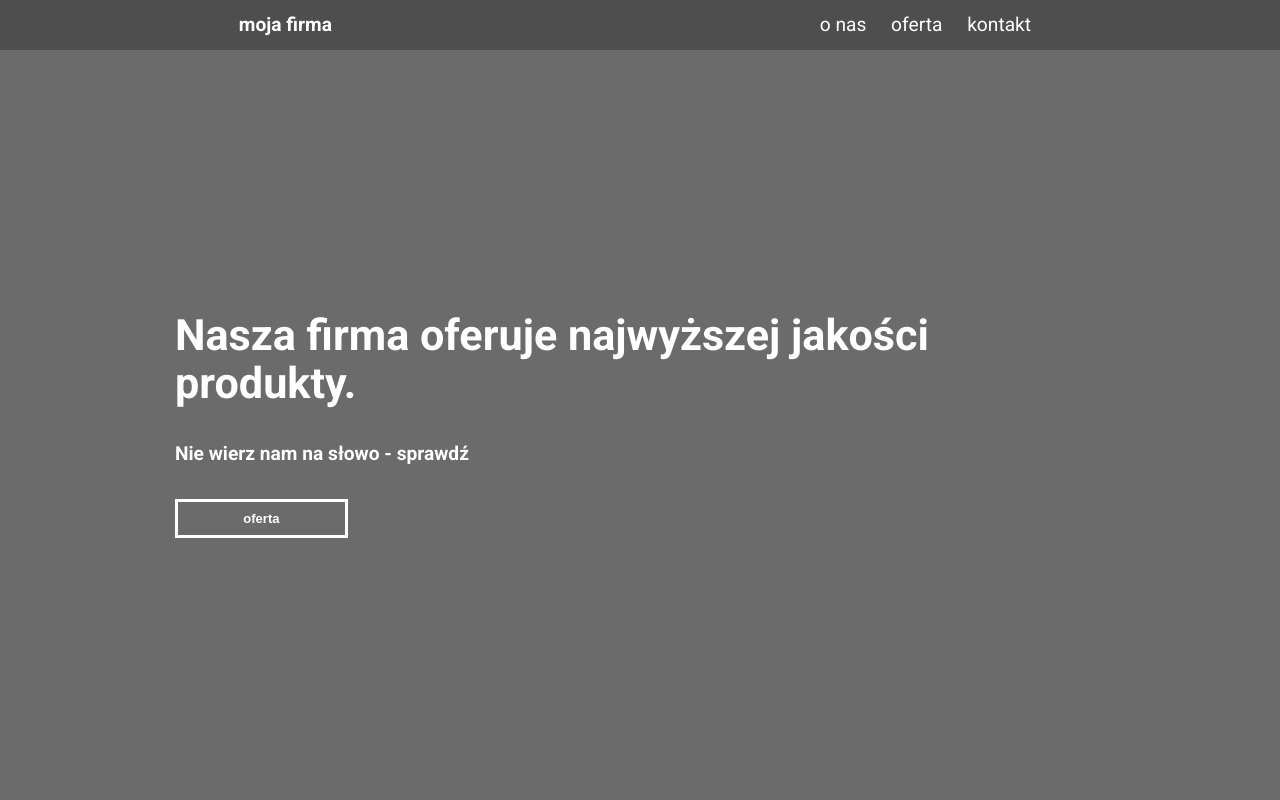
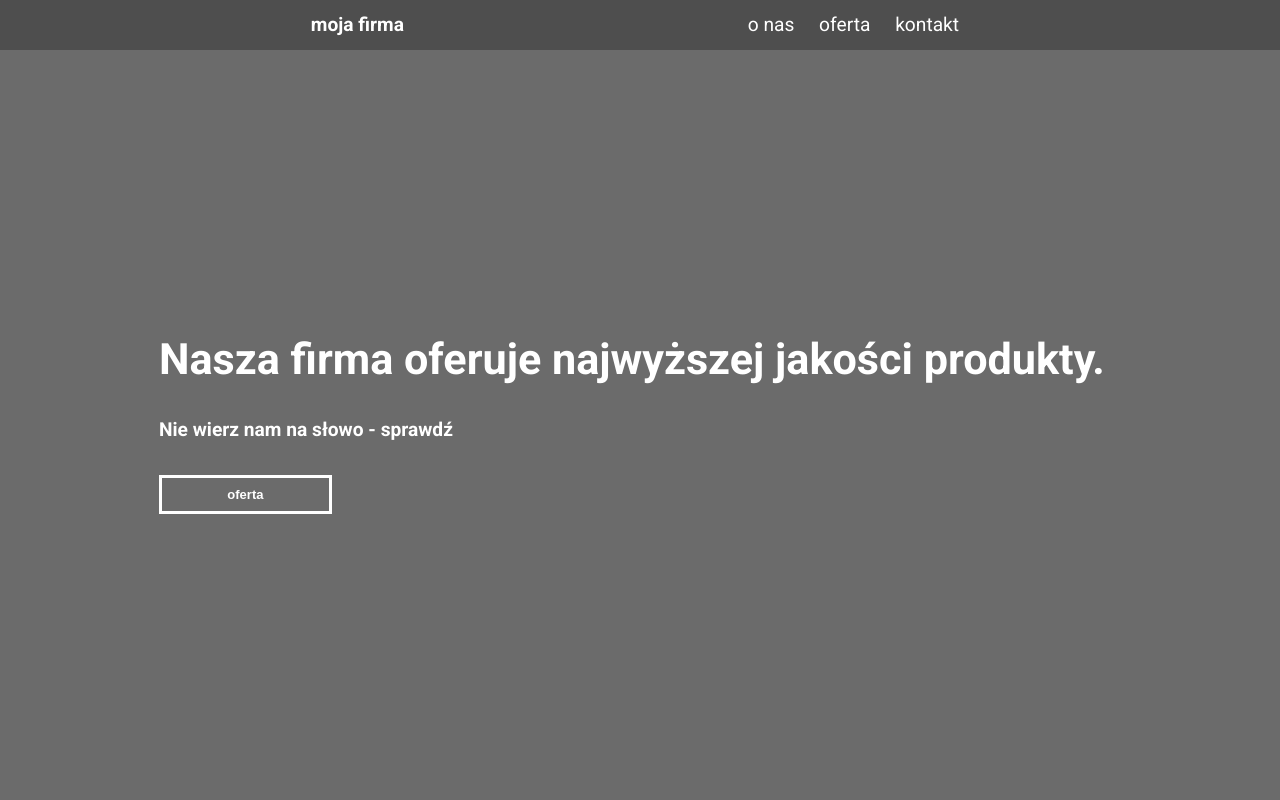
Before and after one commit to Julslydia/RWD-Updated, a plain HTML site: page index.html in a window 1280 px wide. Shown: the top 800 px of the page. Drawn offline with Linux system fonts and the light colour scheme.

Commit message:
added container&bcg color to body

```diff
--- a/CSS/style.css
+++ b/CSS/style.css
@@ -47,7 +47,7 @@ a {
 
 .container {
   margin: auto;
-  width: 960px;
+  /* width: 960px; */
 }
 
 /* NAVBAR & HEADER */
@@ -124,17 +124,6 @@ a {
   height: 100%;
   background-color: rgba(0, 0, 0, 0.45);
 }
-
-/* @media screen and (max-width: 576px) {
-  .landing-page .wrapper {
-    display: flex;
-    height: 100%;
-    position: relative;
-    flex-direction: column;
-    justify-content: center;
-    padding-left: 15px;
-  }
-} */
 
 .landing-page {
   display: flex;
@@ -218,6 +207,9 @@ a {
 
   .person:nth-of-type(even) {
     flex-direction: row-reverse;
+  }
+  .container {
+    width: 992px;
   }
 }
 
@@ -407,6 +399,7 @@ a {
 footer {
   display: flex;
   flex-wrap: wrap;
+  background-color: var(--banner-background-color);
 }
 .navbar-split-footer {
   background-color: var(--banner-background-color);
@@ -419,3 +412,7 @@ footer {
 .navbar-split-footer p {
   text-align: center;
 }
+
+.bcg-color {
+  background-color: var(--banner-background-color);
+}
--- a/index.html
+++ b/index.html
@@ -16,7 +16,8 @@
 
 <body>
     <!--NAVBAR AND FLEXBOX-->
-    <nav class="navbar-split">
+    <div class="bcg-color">
+    <nav class="navbar-split container">
         <a href="index.html" id="logo">moja firma</a>
         <ul class="nav-list">
             <li><a href="#about">o nas</a></li>
@@ -24,6 +25,7 @@
             <li id="pointer-events-none" class="disabled"><a href="#contact">kontakt</a></li>
         </ul>
     </nav>
+    </div>
     <!-- LANDING PAGE WITH BACKGROUND PHOTO -->
     <div class="bcg-image">
         <div class="landing-page bold header-white container">
@@ -123,7 +125,8 @@
         </div>
     </section>
     <!-- FOOTER-->
-    <footer class="navbar-split-footer">
+     <div class="bcg-color">
+    <footer class="navbar-split-footer container">
         <p>Nazwa firmy - wszelkie prawa zastrzeżone &copy; 2022</p>
 
         <div class="social ">
@@ -131,4 +134,5 @@
             <a href="# "><i class="fab fa-facebook fa-2x "></i></a>
         </div>
     </footer>
+     </div>
 </body>
```
